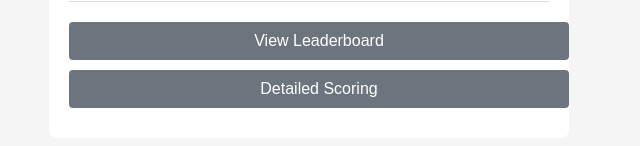
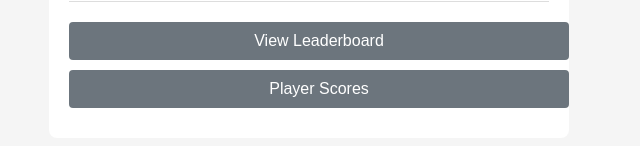
Before and after one commit to clintnissen80-maker/nfl-playoff-pool, a website: page public/index.html in a window 1280 px wide. Shown: the part 374-520 px from the top of the page, 331-971 px from the left. Drawn offline with Linux system fonts and the light colour scheme; no server answers.

Commit message:
button rename

```diff
--- a/public/index.html
+++ b/public/index.html
@@ -106,7 +106,7 @@
   <button id="continueBtn" disabled onclick="goNext()">Continue</button>
   <div class="secondary-links">
     <a href="/leaderboard.html" class="link-btn">View Leaderboard</a>
-    <a href="/stats.html" class="link-btn">Detailed Scoring</a>
+    <a href="/stats.html" class="link-btn">Player Scores</a>
   </div>
 </div>
 
```
